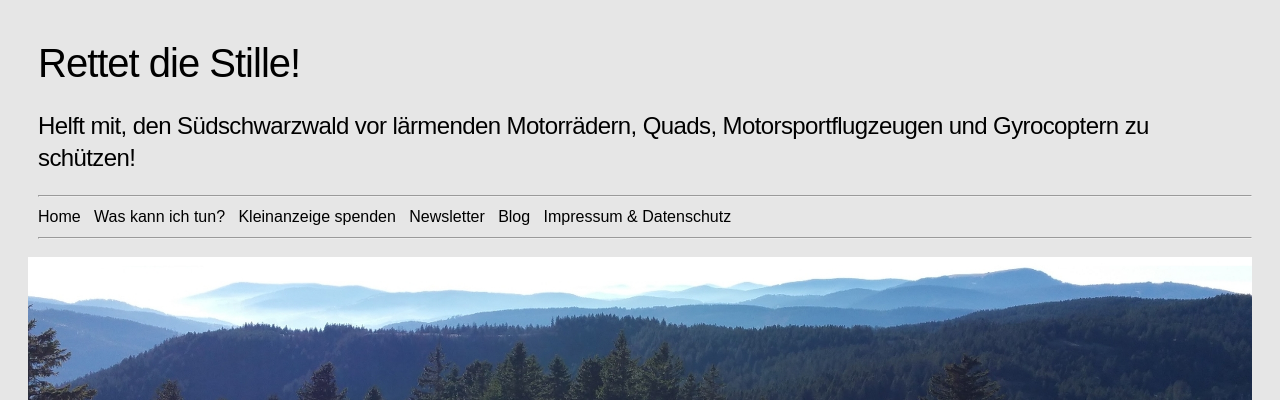
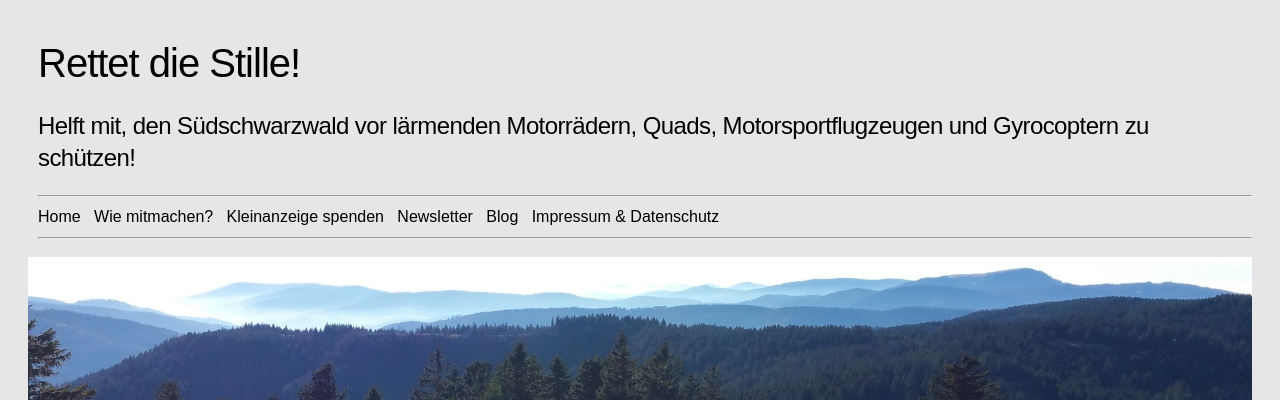
Before and after one commit to rettet-die-stille/rettet-die-stille.github.io, a Jekyll site: the page built from index.md, in a window 1280 px wide and 900 px high. Shown: the top 400 px of the window. Built offline with Jekyll 4.4.1, drawn with Linux system fonts in a browser that asks for light colours.

Commit message:
Update _nav.html

```diff
--- a/_includes/_nav.html
+++ b/_includes/_nav.html
@@ -8,7 +8,7 @@
     <hr>
     <div style="text-align: left;margin-left: 0.2;">
         <a href="/index.html">Home</a>&nbsp;&nbsp;
-        <a href="/was-kann-ich-tun.html">Was kann ich tun?</a>&nbsp;&nbsp;
+        <a href="/was-kann-ich-tun.html">Wie mitmachen?</a>&nbsp;&nbsp;
         <a href="https://www.paypal.com/donate?hosted_button_id=2CGLBY3C2FMB8&source=url">Kleinanzeige spenden</a>&nbsp;&nbsp;
         <a href="http://eepurl.com/ha88dz">Newsletter</a>&nbsp;&nbsp;
         <a href="/blog.html">Blog</a>&nbsp;&nbsp;
```
